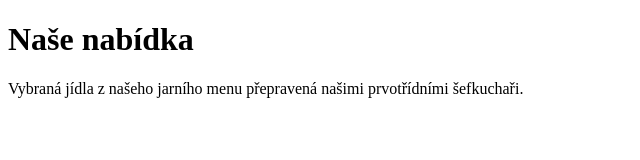
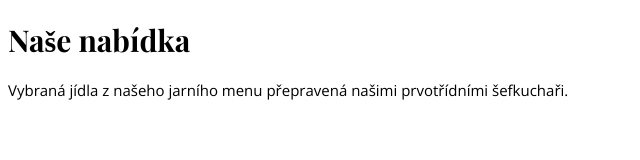
Before and after one commit to yotermidai/saturejka, a plain HTML site: page index.html in a window 1280 px wide. Shown: the whole page, without its empty margins (0-640 px from the left). Drawn offline with nearby package versions, Linux system fonts and the light colour scheme.

Commit message:
Základní HTMLsCss

```diff
--- a/index.html
+++ b/index.html
@@ -4,6 +4,9 @@
     <meta charset="UTF-8" />
     <meta name="viewport" content="width=device-width, initial-scale=1.0" />
     <title>Saturejka</title>
+    <style type="text/css">
+        @import url(style.css)
+    </style>
   </head>
   <body>
     <h1>Naše nabídka</h1>
```
